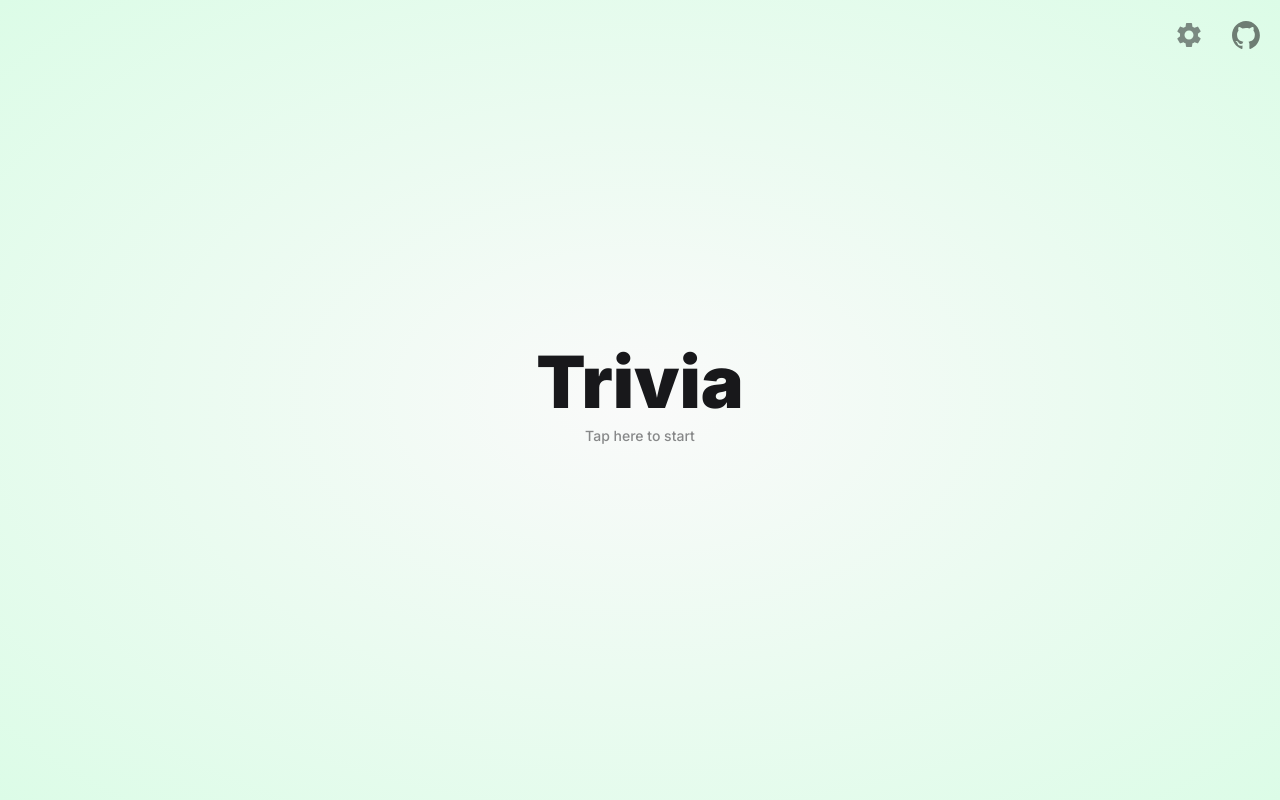
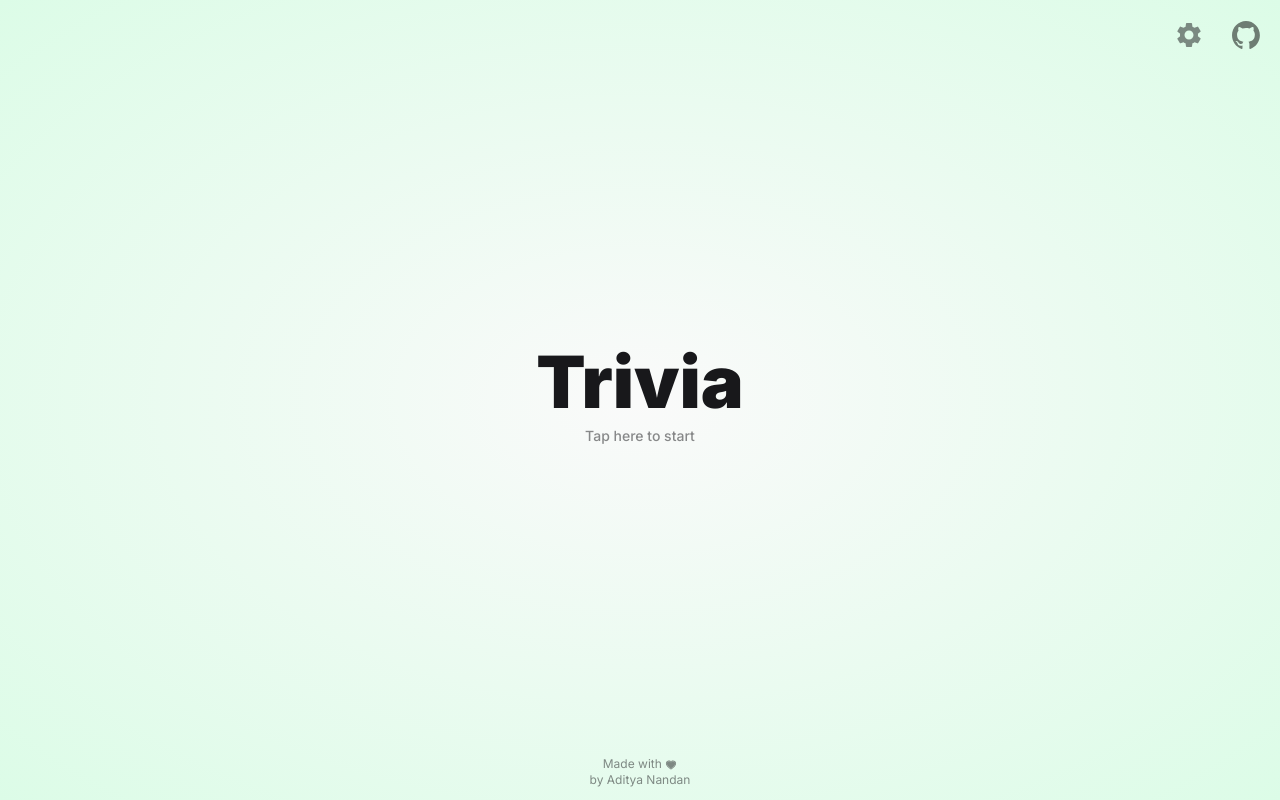
Before and after one commit to adityanandanx/Trivia, a Next.js app: page / in a window 1280 px wide. Built offline with nearby package versions, Linux system fonts and the light colour scheme; no server answers.

Commit message:
add my name :)

```diff
--- a/src/app/layout.tsx
+++ b/src/app/layout.tsx
@@ -1,5 +1,7 @@
 import GlobalContextProvider from "@/components/GlobalContext";
 import "./globals.css";
+import Link from "next/link";
+import { AiTwotoneHeart } from "react-icons/ai";
 
 export const metadata = {
     title: "Trivia",
@@ -16,6 +18,14 @@ export default function RootLayout({
             <body className="relative w-full h-full min-h-screen bg-gradient-radial dark:to-zinc-900 dark:from-green-900 from-zinc-50 to-green-100 dark:text-zinc-50 text-zinc-900">
                 <main className="px-5 md:px-0 max-w-3xl mx-auto w-full h-full flex flex-col gap-3 justify-center items-center">
                     <GlobalContextProvider>{children}</GlobalContextProvider>
+                    <Link
+                        className="absolute text-center bottom-0 py-3 text-xs text-zinc-900 dark:text-zinc-50 hover:opacity-100 opacity-50 transition-opacity"
+                        href={"https://github.com/iMADi-ARCH"}
+                        target="_blank"
+                    >
+                        Made with <AiTwotoneHeart className="inline" />
+                        <br /> by Aditya Nandan
+                    </Link>
                 </main>
             </body>
         </html>
```
